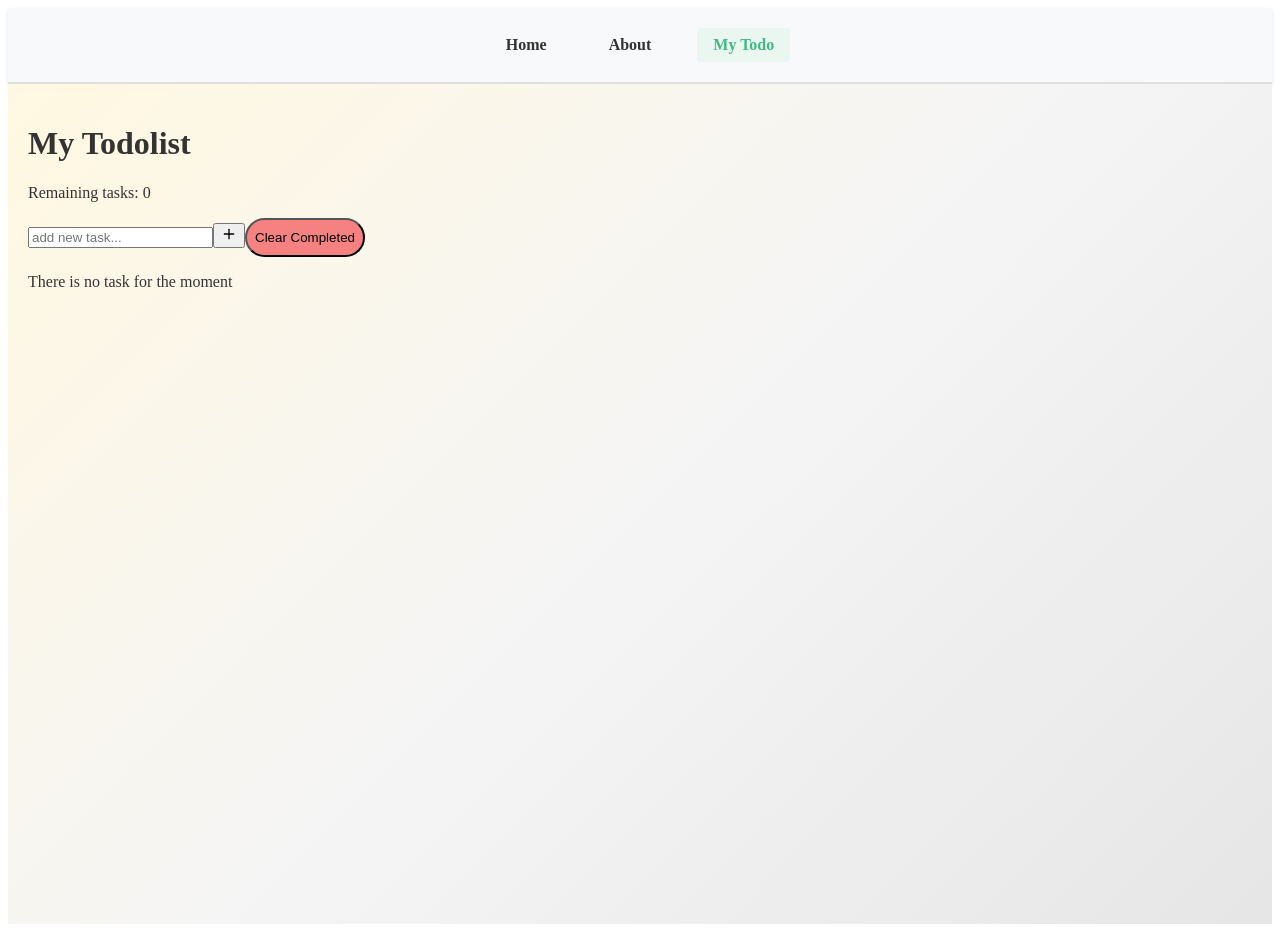
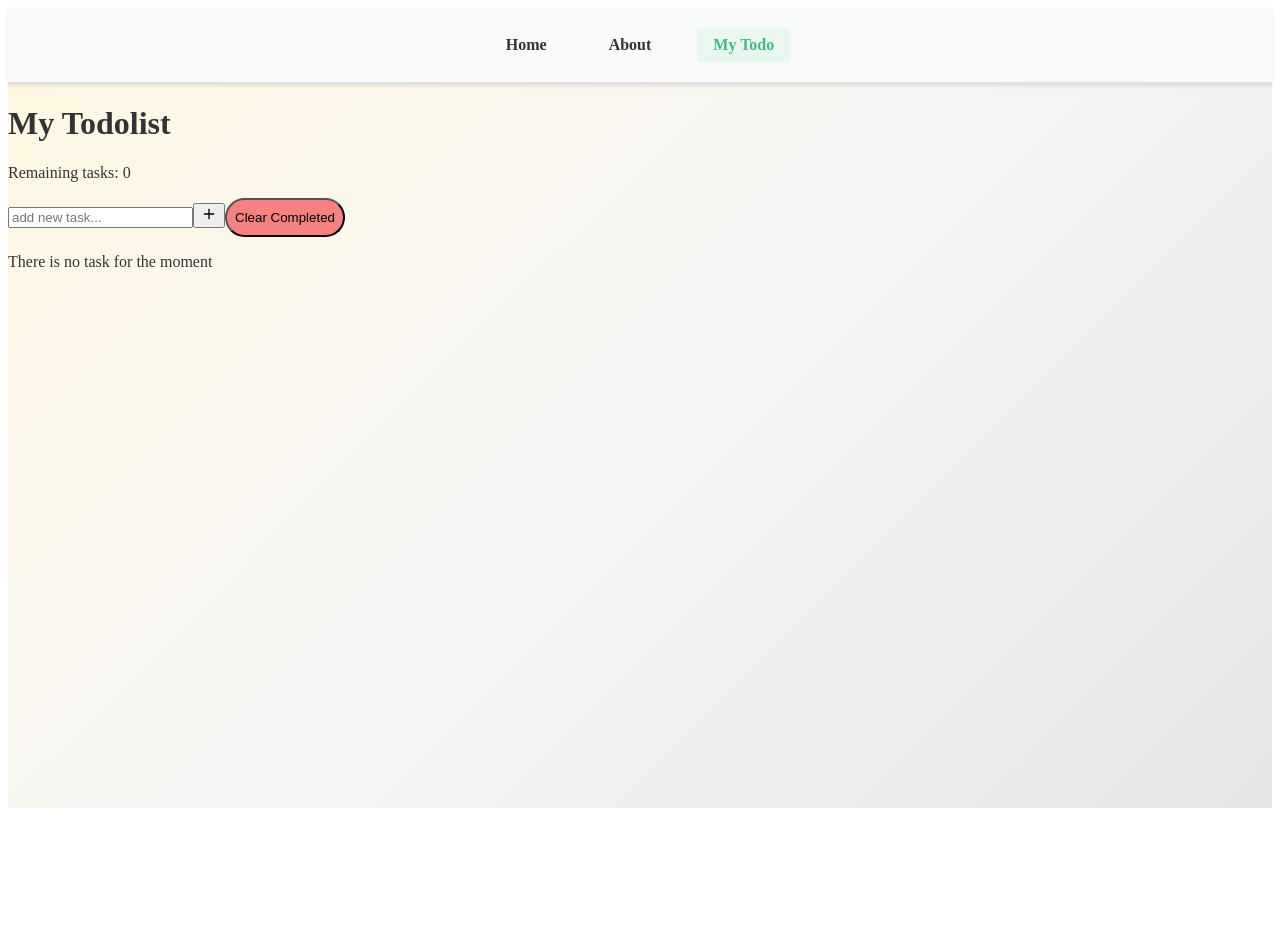
Before and after one commit to drissnafii/todolist-Vue, a Vue app: page /myTodo in a window 1280 px wide. After the commit the page ends 816 px from the top, so only its background shows below. Built offline with nearby package versions, Linux system fonts and the light colour scheme; the HTML template or start-up script is replaced by a standard one.

Commit message:
feat: centralize the backround athmospher

```diff
--- a/src/App.vue
+++ b/src/App.vue
@@ -1,15 +1,17 @@
 <script setup lang="ts"></script>
 
 <template>
+  <div class="app-container">
     <nav>
       <router-link to="/">Home</router-link>
       <router-link to="/about">About</router-link>
       <router-link to="/mytodo">My Todo</router-link>
     </nav>
     <router-view />
+  </div>
 </template>
 
-<style scoped>
+<style>
 nav {
   display: flex;
   justify-content: center;
@@ -40,4 +42,18 @@ nav a.router-link-active {
   color: #42b983;
   background-color: #e9f7f0;
 }
+
+.app-container {
+  background: linear-gradient(
+    135deg,
+    #fff8e1 0%,
+    /* Premium warm cream */ #f5f5f5 50%,
+    /* Light gray middle */ #e6e6e6 100% /* Subtle gray depth */
+  );
+  min-height: 100vh;
+  margin: 0;
+  padding: 0;
+  color: #333;
+  background-attachment: fixed;
+}
 </style>
--- a/src/composables/MyTodo.vue
+++ b/src/composables/MyTodo.vue
@@ -107,19 +107,6 @@ const appName = ref('My Todolist');
 </template>
 
 <style scoped>
-main {
-  background: linear-gradient(
-    135deg,
-    #fff8e1 0%,
-    /* Premium warm cream */ #f5f5f5 50%,
-    /* Light gray middle */ #e6e6e6 100% /* Subtle gray depth */
-  );
-  min-height: 100vh;
-  margin: 0;
-  padding: 20px;
-  color: #333;
-  background-attachment: fixed;
-}
 
 .delete-btn {
   color: #ef4444;
```
Lines whose indentation alone changed are shown as unchanged.
